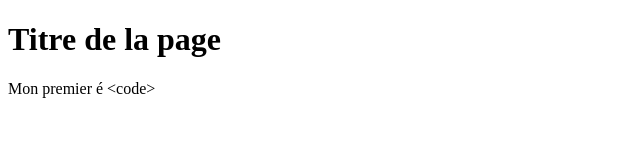
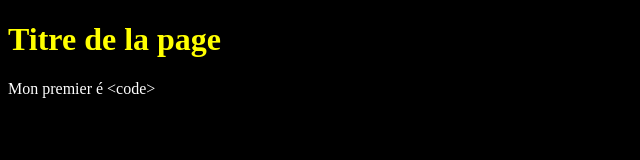
Before and after one commit to fallinov/first-repo-2022, a plain HTML site: page index.html in a window 1280 px wide. Shown: the whole page, without its empty margins (0-640 px from the left). Drawn offline with Linux system fonts and the light colour scheme.

Commit message:
ajout css

```diff
--- /dev/null
+++ b/css/main.css
@@ -0,0 +1,8 @@
+body {
+    background: black;
+    color: white;
+}
+
+h1 {
+    color: yellow;
+}
--- a/index.html
+++ b/index.html
@@ -18,6 +18,8 @@
     <link rel="icon" type="image/png" sizes="32x32" href="./icons/favicon-32x32.png">
     <link rel="icon" type="image/png" sizes="16x16" href="./icons/favicon-16x16.png">
     <link rel="manifest" href="./icons/site.webmanifest">
+    <!-- Styles CSS -->
+    <link rel="stylesheet" href="css/main.css">
 </head>
 <body>
 <h1>Titre de la page</h1>
```
